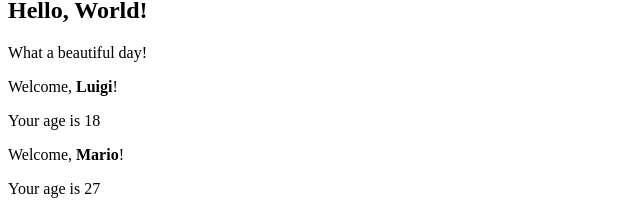
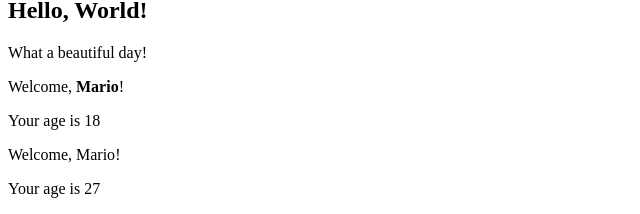
Before and after one commit to Eno-Mario/react, a React (Vite) app: page / in a window 1280 px wide. Shown: the part 142-356 px from the top of the page, without its empty margins (0-640 px from the left). Built offline with nearby package versions, Linux system fonts and the light colour scheme.

Commit message:
Soluzione modificata come da accorgimenti

```diff
--- a/src/App.jsx
+++ b/src/App.jsx
@@ -4,12 +4,13 @@ import Message from "./Message"; /* the import created automatically */
 import Welcome from "./Welcome";
 
 function App() {
+  const strongName= <strong>Mario</strong>
   return (
     <div>
       <Hello />
       <Message /> {/* we can render the Message component directly within the App component, if we do it we automatically import the Message component */}
       <Hello /> {/* yes we can use component Hello more than once! */}
-      <Welcome name="Luigi" age={18} /> {/* Render the component Welcome to App component, passing it a name prop of your choosing. */}
+      <Welcome name={strongName} age={18} /> {/* Render the component Welcome to App component, passing it a name prop of your choosing. */}
       <Welcome age={27}/> {/* if no name prop is passed to the Welcome component the default behavior is: undefined is displayed because the name prop is not provided. */}
     </div>
   );
--- a/src/Welcome.jsx
+++ b/src/Welcome.jsx
@@ -1,9 +1,10 @@
 import React from "react";
 
 function Welcome ({name = "Mario", age} /* You can set a default value for the name prop */) {
+
     return (
     <div>
-        <p>Welcome, <strong>{name}</strong>!</p>
+        <p>Welcome, {name}!</p>
         <p>Your age is {age}</p>
     </div>
     )
```
